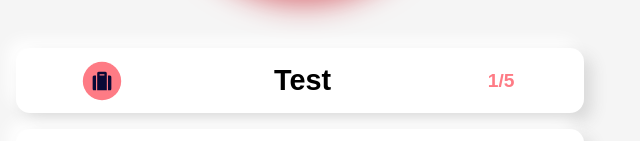
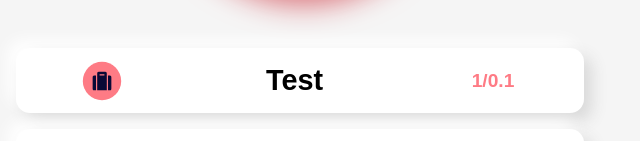
Before and after one commit to javi-diaz47/pomotimer, a Next.js app: page / in a window 1280 px wide. Shown: the part 384-525 px from the top of the page, without its empty margins (0-640 px from the left). Built offline with nearby package versions, Linux system fonts and the light colour scheme.

Commit message:
fix: let select another time after cancel the countdown

```diff
--- a/animations/countdownTimerAnimation.js
+++ b/animations/countdownTimerAnimation.js
@@ -22,6 +22,7 @@ export const countdownTimerAnimation = ({
       {
         y: 100,
         opacity: 0,
+        duration: 0.3,
         stagger: 0.1,
       },
       0
--- a/components/TimerBtn/index.jsx
+++ b/components/TimerBtn/index.jsx
@@ -5,7 +5,7 @@ import styles from '@styles/components/TimerBtn/index.module.css';
 const TimerBtn = forwardRef((props, ref) => {
   const { onCountdown, dispatch, COUNTDOWN_ACTIONS } = props;
   const handlerOnTimer = () => {
-    if (onCountdown.status === null) {
+    if (onCountdown.status === null || onCountdown.status === COUNTDOWN_ACTIONS.KILL) {
       dispatch(COUNTDOWN_ACTIONS.START);
     } else if (
       onCountdown.status === COUNTDOWN_ACTIONS.START
--- a/contants/defaultCards.js
+++ b/contants/defaultCards.js
@@ -9,7 +9,7 @@ export const DEFAULT_CARDS = [
         min: 1,
       },
       break: {
-        min: 5,
+        min: 0.1,
       },
     },
   },
--- a/pages/index.jsx
+++ b/pages/index.jsx
@@ -42,7 +42,7 @@ export default function Home() {
     if (onCountdown.status === COUNTDOWN_ACTIONS.KILL) {
       countdownAnimation.current.progress(0);
       countdownAnimation.current.kill();
-      // setTime(minToMinSecFormat(DEFAULT_CARDS[0].time.focus))
+      setTime(minToMinSecFormat(DEFAULT_CARDS[0].time.focus));
     }
   }, [onCountdown]);
 
```
